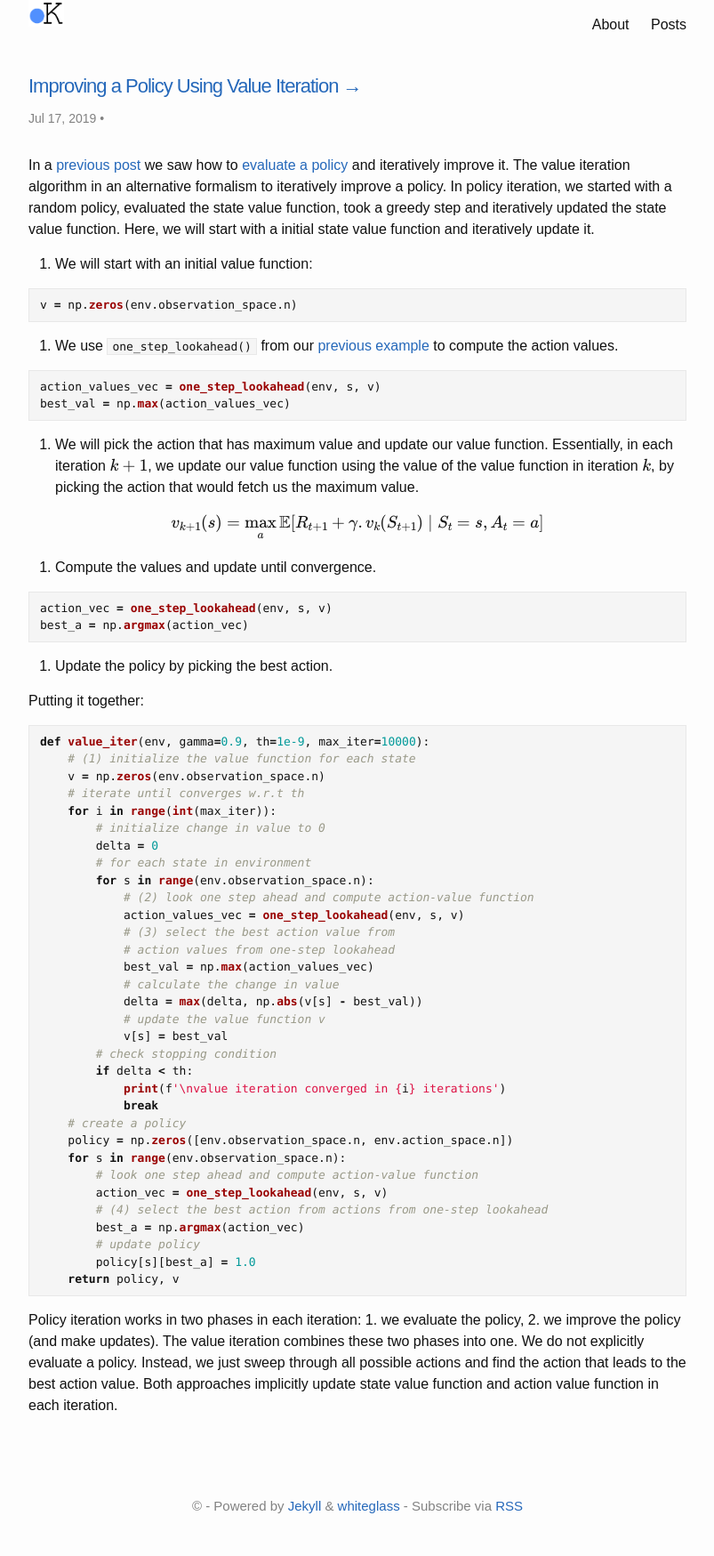
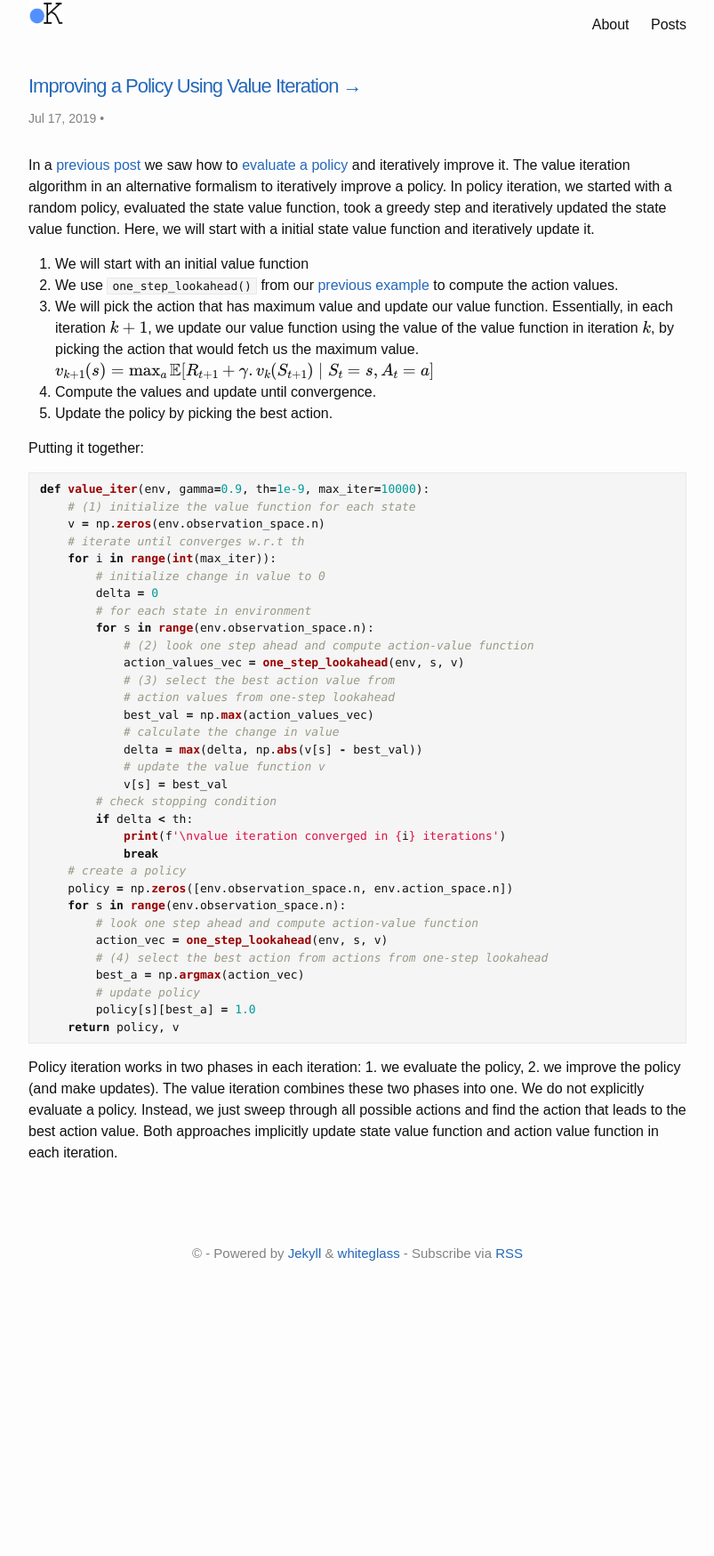
Before and after one commit to dotkay/dotkay.github.io, a Jekyll site: the page built from _posts/2019-07-17-openai-gym-value-iter.md, in a window 1280 px wide. Shown: the whole page at 89% size, without its empty margins (238-1041 px from the left). Built offline with Jekyll 4.4.1, drawn with Linux system fonts in a browser that asks for light colours; formulas are drawn with MathJax 3; after the commit the page ends 1466 px from its top, so only the background shows below that.

Commit message:
fixing number list

````diff
--- a/_posts/2019-07-17-openai-gym-value-iter.md
+++ b/_posts/2019-07-17-openai-gym-value-iter.md
@@ -8,32 +8,13 @@ external-url: https://dotkay.github.io/2019/07/17/openai-gym-value-iter
 
 In a [previous post](https://dotkay.github.io/2019/06/17/openai-gym-policy-iter) we saw how to [evaluate a policy](https://dotkay.github.io/2019/06/04/openai-gym-policy-eval) and iteratively improve it. The value iteration algorithm in an alternative formalism to iteratively improve a policy. In policy iteration, we started with a random policy, evaluated the state value function, took a greedy step and iteratively updated the state value function. Here, we will start with a initial state value function and iteratively update it.
 
-1. We will start with an initial value function:
-
-```python
-v = np.zeros(env.observation_space.n)
-```
-
+1. We will start with an initial value function
 2. We use `one_step_lookahead()` from our [previous example](https://dotkay.github.io/2019/06/17/openai-gym-policy-iter) to compute the action values.
-
-```python
-action_values_vec = one_step_lookahead(env, s, v)
-best_val = np.max(action_values_vec)
-```
-
 3. We will pick the action that has maximum value and update our value function. Essentially, in each iteration $k+1$, we update our value function using the value of the value function in iteration $k$, by picking the action that would fetch us the maximum value.
-
 $$
 v_{k+1}(s) = \max_{a} \mathbb{E}[R_{t+1} + \gamma . v_k(S_{t+1}) \mid S_t = s, A_t = a]
 $$
-
 4. Compute the values and update until convergence.
-
-```python
-action_vec = one_step_lookahead(env, s, v)
-best_a = np.argmax(action_vec)
-```
-
 5. Update the policy by picking the best action.
 
 Putting it together:
````
